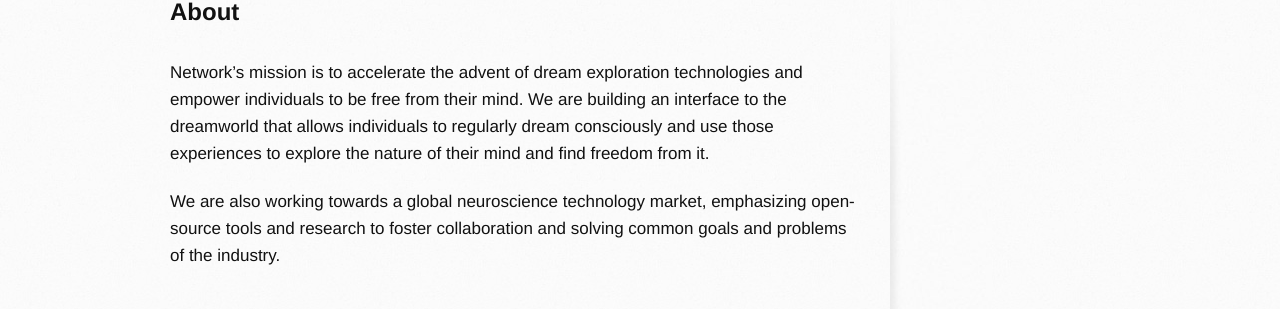
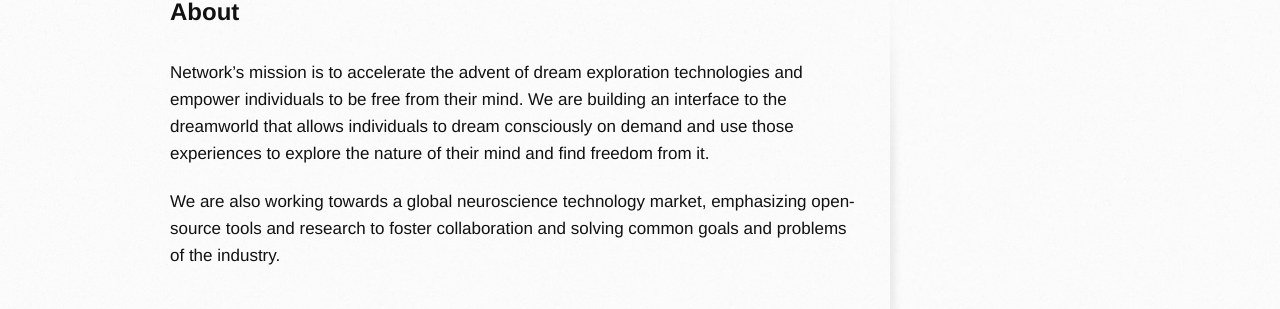
Before and after one commit to networkf/network.github.io, a Jekyll site: the page built from about.md, in a window 1280 px wide. Shown: the part 122-431 px from the top of the page. Built offline with Jekyll 4.4.1, drawn with Linux system fonts in a browser that asks for light colours; some web fonts are replaced; our own code applies the rules of GitHub Pages for plain Markdown files; the repository's description, which GitHub fills in, is left out.

Commit message:
Update about.md

```diff
--- a/about.md
+++ b/about.md
@@ -9,6 +9,6 @@ layout: default
 <b><font size="5">About</font></b>
 <br>
 <br>
-Network's mission is to accelerate the advent of dream exploration technologies and empower individuals to be free from their mind. We are building an interface to the dreamworld that allows individuals to regularly dream consciously and use those experiences to explore the nature of their mind and find freedom from it.
+Network's mission is to accelerate the advent of dream exploration technologies and empower individuals to be free from their mind. We are building an interface to the dreamworld that allows individuals to dream consciously on demand and use those experiences to explore the nature of their mind and find freedom from it.
 
 We are also working towards a global neuroscience technology market, emphasizing open-source tools and research to foster collaboration and solving common goals and problems of the industry.
```
